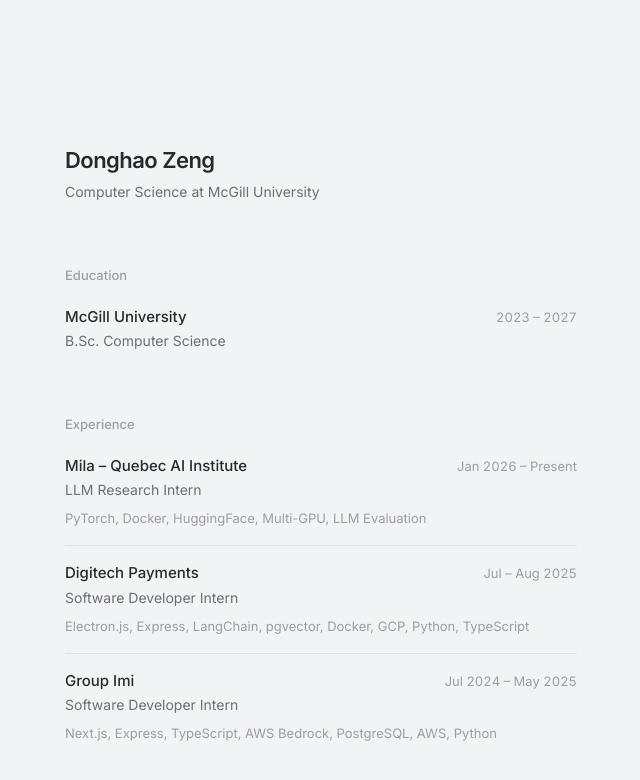
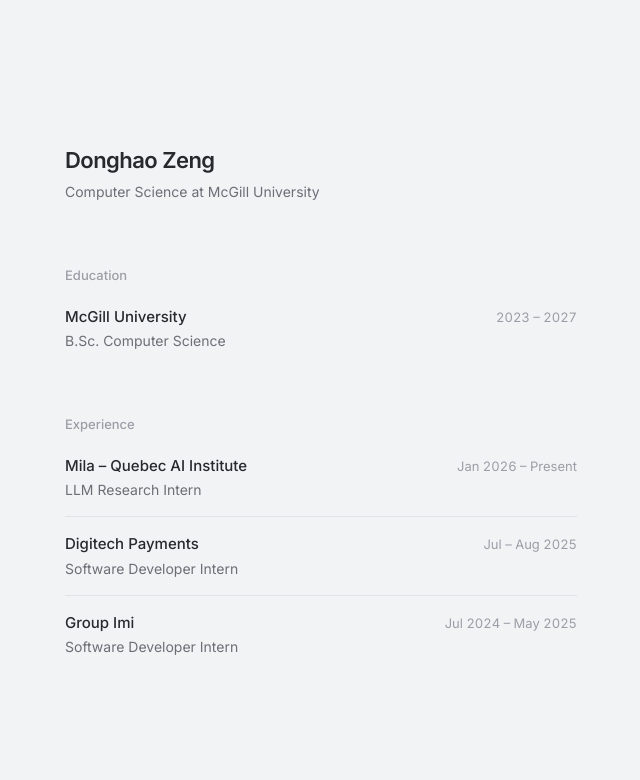
Before and after one commit to saintsauceee/saintsauceee.github.io, a Next.js app in the folder portfolio/: page / in a window 1280 px wide. Shown: the top 780 px of the page, without its empty margins (319-959 px from the left). Built offline with nearby package versions, Linux system fonts and the light colour scheme.

Commit message:
remove tech lists from experience entries
Co-Authored-By: Claude Fable 5.1 <noreply@anthropic.com>

```diff
--- a/portfolio/src/app/page.tsx
+++ b/portfolio/src/app/page.tsx
@@ -9,8 +9,8 @@ function Section({ title, children }: { title: string; children: React.ReactNode
   );
 }
 
-function Entry({ title, subtitle, period, note }: {
-  title: string; subtitle: string; period: string; note?: string;
+function Entry({ title, subtitle, period }: {
+  title: string; subtitle: string; period: string;
 }) {
   return (
     <li className="py-4 first:pt-0 last:pb-0 flex flex-col gap-0.5">
@@ -19,7 +19,6 @@ function Entry({ title, subtitle, period, note }: {
         <span className="text-[13px] text-[var(--faint)] tabular-nums shrink-0">{period}</span>
       </div>
       <span className="text-[14px] text-[var(--muted)]">{subtitle}</span>
-      {note && <span className="text-[13px] text-[var(--faint)] mt-1.5 leading-relaxed">{note}</span>}
     </li>
   );
 }
@@ -45,8 +44,7 @@ export default function Home() {
         <Section title="Experience">
           <ul className="flex flex-col divide-y divide-[var(--line)]">
             {EXPERIENCES.map((exp) => (
-              <Entry key={exp.company} title={exp.company} subtitle={exp.role}
-                period={exp.period} note={exp.technologies.join(", ")} />
+              <Entry key={exp.company} title={exp.company} subtitle={exp.role} period={exp.period} />
             ))}
           </ul>
         </Section>
--- a/portfolio/src/data.ts
+++ b/portfolio/src/data.ts
@@ -11,24 +11,15 @@ export const EXPERIENCES: Experience[] = [
         company: "Mila – Quebec AI Institute",
         role: "LLM Research Intern",
         period: "Jan 2026 – Present",
-        technologies: [
-            "PyTorch", "Docker", "HuggingFace", "Multi-GPU", "LLM Evaluation"
-        ],
     },
     {
         company: "Digitech Payments",
         role: "Software Developer Intern",
         period: "Jul – Aug 2025",
-        technologies: [
-            "Electron.js", "Express", "LangChain", "pgvector", "Docker", "GCP", "Python", "TypeScript"
-        ],
     },
     {
         company: "Group Imi",
         role: "Software Developer Intern",
         period: "Jul 2024 – May 2025",
-        technologies: [
-            "Next.js", "Express", "TypeScript", "AWS Bedrock", "PostgreSQL", "AWS", "Python"
-        ],
     },
 ]
--- a/portfolio/src/types.d.ts
+++ b/portfolio/src/types.d.ts
@@ -8,5 +8,4 @@ type Experience = {
     company: string;
     role: string;
     period: string;
-    technologies: string[];
 }
```
